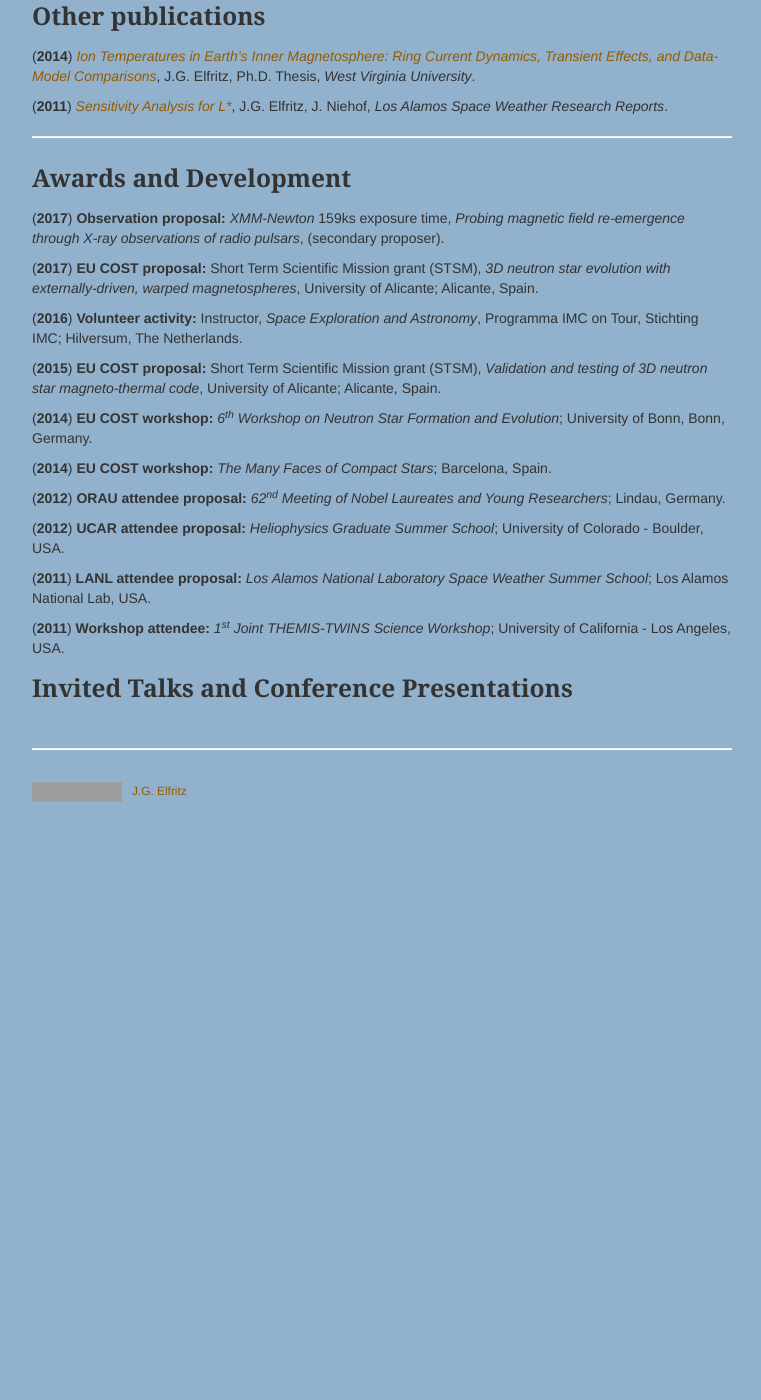
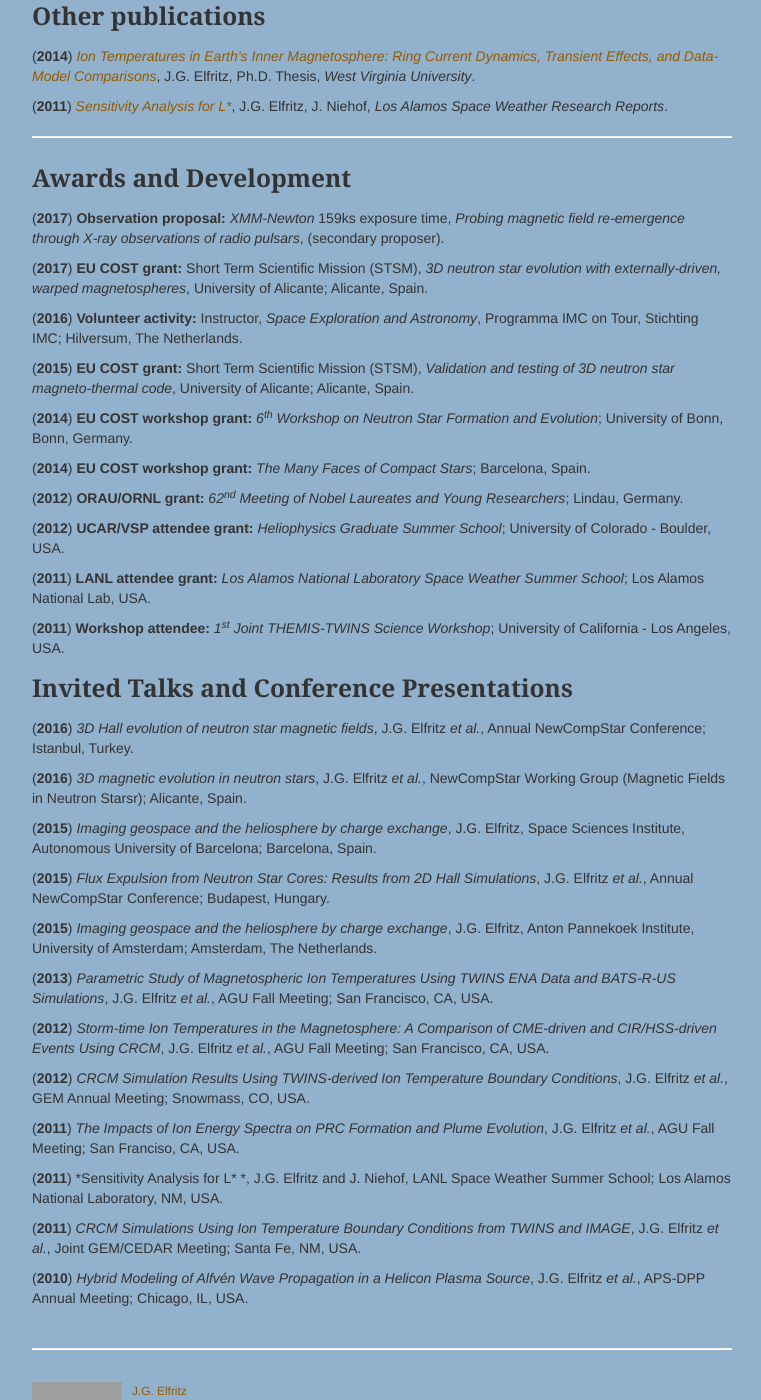
Before and after one commit to justinelfritz/justinelfritz.github.io, a Jekyll site: the page built from pages/about.md, in a window 1280 px wide and 1400 px high, scrolled down 686 px. Shown: the whole window, without its empty margins (258-1019 px from the left). Built offline with Jekyll 4.4.1, drawn with Linux system fonts in a browser that asks for light colours; before the commit the page ends 1498 px from its top, so only the background shows below that; grey boxes are pictures that could not be loaded.

Commit message:
additions continued

```diff
--- a/pages/about.md
+++ b/pages/about.md
@@ -37,23 +37,47 @@ description: general synopsis and motivation
 
 (**2017**) **Observation proposal:** *XMM-Newton* 159ks exposure time, *Probing magnetic field re-emergence through X-ray observations of radio pulsars*, (secondary proposer).
 
-(**2017**) **EU COST proposal:** Short Term Scientific Mission grant (STSM), *3D neutron star evolution with externally-driven, warped magnetospheres*, University of Alicante; Alicante, Spain.
+(**2017**) **EU COST grant:** Short Term Scientific Mission (STSM), *3D neutron star evolution with externally-driven, warped magnetospheres*, University of Alicante; Alicante, Spain.
 
 (**2016**) **Volunteer activity:** Instructor, *Space Exploration and Astronomy*, Programma IMC on Tour, Stichting IMC; Hilversum, The Netherlands.
 
-(**2015**) **EU COST proposal:** Short Term Scientific Mission grant (STSM), *Validation and testing of 3D neutron star magneto-thermal code*, University of Alicante; Alicante, Spain.
+(**2015**) **EU COST grant:** Short Term Scientific Mission (STSM), *Validation and testing of 3D neutron star magneto-thermal code*, University of Alicante; Alicante, Spain.
 
-(**2014**) **EU COST workshop:** *6<sup>th</sup> Workshop on Neutron Star Formation and Evolution*; University of Bonn, Bonn, Germany.
+(**2014**) **EU COST workshop grant:** *6<sup>th</sup> Workshop on Neutron Star Formation and Evolution*; University of Bonn, Bonn, Germany.
 
-(**2014**) **EU COST workshop:** *The Many Faces of Compact Stars*; Barcelona, Spain.
+(**2014**) **EU COST workshop grant:** *The Many Faces of Compact Stars*; Barcelona, Spain.
 
-(**2012**) **ORAU attendee proposal:** *62<sup>nd</sup> Meeting of Nobel Laureates and Young Researchers*; Lindau, Germany.
+(**2012**) **ORAU/ORNL grant:** *62<sup>nd</sup> Meeting of Nobel Laureates and Young Researchers*; Lindau, Germany.
 
-(**2012**) **UCAR attendee proposal:** *Heliophysics Graduate Summer School*; University of Colorado - Boulder, USA.
+(**2012**) **UCAR/VSP attendee grant:** *Heliophysics Graduate Summer School*; University of Colorado - Boulder, USA.
 
-(**2011**) **LANL attendee proposal:** *Los Alamos National Laboratory Space Weather Summer School*; Los Alamos National Lab, USA.
+(**2011**) **LANL attendee grant:** *Los Alamos National Laboratory Space Weather Summer School*; Los Alamos National Lab, USA.
 
 (**2011**) **Workshop attendee:** *1<sup>st</sup> Joint THEMIS-TWINS Science Workshop*; University of California - Los Angeles, USA.
 
 
 ### Invited Talks and Conference Presentations
+
+(**2016**) *3D Hall evolution of neutron star magnetic fields*, J.G. Elfritz *et al.*, Annual NewCompStar Conference; Istanbul, Turkey.
+
+(**2016**) *3D magnetic evolution in neutron stars*, J.G. Elfritz *et al.*, NewCompStar Working Group (Magnetic Fields in Neutron Starsr); Alicante, Spain.
+
+(**2015**) *Imaging geospace and the heliosphere by charge exchange*, J.G. Elfritz, Space Sciences Institute, Autonomous University of Barcelona; Barcelona, Spain.
+
+(**2015**) *Flux Expulsion from Neutron Star Cores: Results from 2D Hall Simulations*, J.G. Elfritz *et al.*, Annual NewCompStar Conference; Budapest, Hungary.
+
+(**2015**) *Imaging geospace and the heliosphere by charge exchange*, J.G. Elfritz, Anton Pannekoek Institute, University of Amsterdam; Amsterdam, The Netherlands.
+
+(**2013**) *Parametric Study of Magnetospheric Ion Temperatures Using TWINS ENA Data and BATS-R-US Simulations*, J.G. Elfritz *et al.*, AGU Fall Meeting; San Francisco, CA, USA.
+
+(**2012**) *Storm-time Ion Temperatures in the Magnetosphere: A Comparison of CME-driven and CIR/HSS-driven Events Using CRCM*, J.G. Elfritz *et al.*, AGU Fall Meeting; San Francisco, CA, USA.
+
+(**2012**) *CRCM Simulation Results Using TWINS-derived Ion Temperature Boundary Conditions*, J.G. Elfritz *et al.*, GEM Annual Meeting; Snowmass, CO, USA.
+
+(**2011**) *The Impacts of Ion Energy Spectra on PRC Formation and Plume Evolution*, J.G. Elfritz *et al.*, AGU Fall Meeting; San Franciso, CA, USA.
+
+(**2011**) *Sensitivity Analysis for L\* *, J.G. Elfritz and J. Niehof, LANL Space Weather Summer School; Los Alamos National Laboratory, NM, USA.
+
+(**2011**) *CRCM Simulations Using Ion Temperature Boundary Conditions from TWINS and IMAGE*, J.G. Elfritz *et al.*, Joint GEM/CEDAR Meeting; Santa Fe, NM, USA.
+
+(**2010**) *Hybrid Modeling of Alfvén Wave Propagation in a Helicon Plasma Source*, J.G. Elfritz *et al.*, APS-DPP Annual Meeting; Chicago, IL, USA.
```
